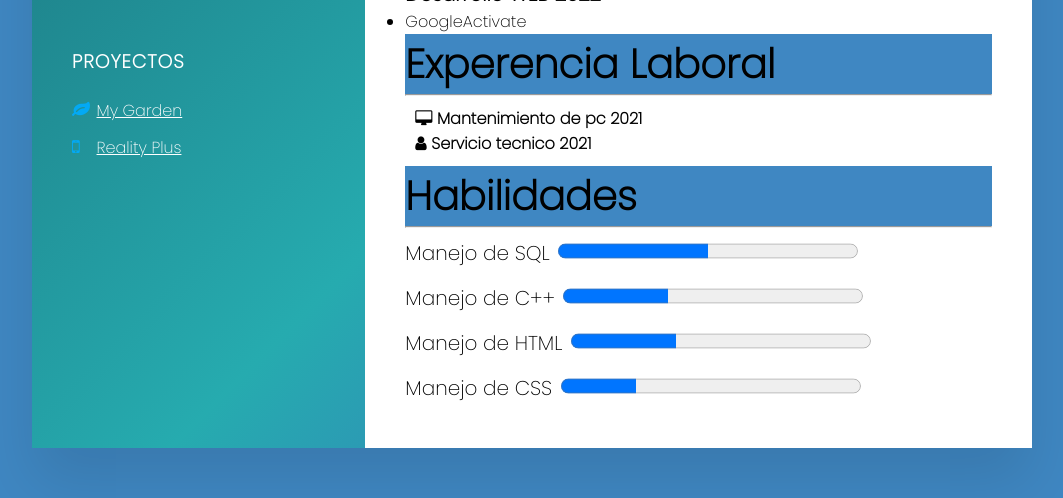
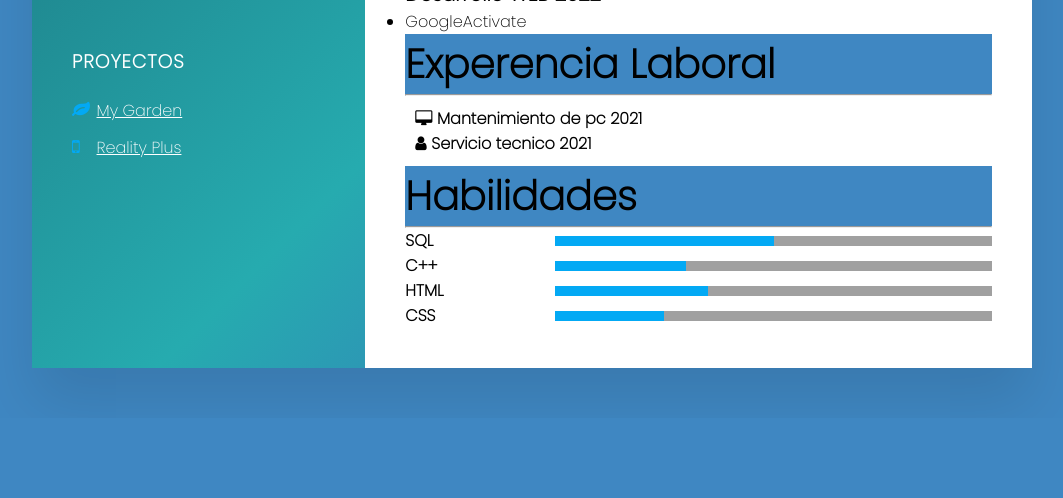
Before and after one commit to RoccoDelgado/RoccoDelgado.github.io, a plain HTML site: page index.html in a window 1280 px wide. Shown: the part 645-1143 px from the top of the page, without its empty margins (108-1171 px from the left). After the commit the page ends 1063 px from the top, so only its background shows below. Drawn offline with Linux system fonts and the light colour scheme.

Commit message:
Add files via upload

```diff
--- a/index.html
+++ b/index.html
@@ -111,22 +111,30 @@
                 <h1 class="titulo">Habilidades</h1>
                 <hr>
                 <div class="habilidades">
-                    <ul>
-                        <label>Manejo de SQL</label>
-                        <progress value="50" max="100"></progress>
-                    </ul>
-                    <ul>
-                        <label>Manejo de C++</label>
-                        <progress value="35" max="100"></progress>
-                    </ul>
-                    <ul>
-                        <label>Manejo de HTML</label>
-                        <progress  value="35" max="100"></progress>
-                    </ul>
-                    <ul>
-                        <label>Manejo de CSS</label>
-                        <progress value="25" max="100"></progress>
-                    </ul>
+                  <div class="box">
+                    <h4>SQL</h4>
+                    <div class="porcentaje">
+                        <div style="width:50%"></div>
+                    </div>
+                  </div>
+                  <div class="box">
+                    <h4>C++</h4>
+                    <div class="porcentaje">
+                        <div style="width:30%"></div>
+                    </div>
+                  </div>
+                  <div class="box">
+                    <h4>HTML</h4>
+                    <div class="porcentaje">
+                        <div style="width:35%"></div>
+                    </div>
+                  </div>
+                  <div class="box">
+                    <h4>CSS</h4>
+                    <div class="porcentaje">
+                        <div style="width:25%"></div>
+                    </div>
+                  </div>
                 </div>
             </section>
         </div>
--- a/styles.css
+++ b/styles.css
@@ -138,7 +138,29 @@ font-weight: bolder;
 padding: 10px;
 
 }
-.habilidades {
-font-size: 30px;
-font-weight: lighter;
+.box h4 {
+    text-transform: uppercase;
+    color:#000000;
+    font-size: 16px;
 }
+.box {
+    position: relative;
+    width:100%;
+    display: grid;
+    grid-template-columns: 150px 1fr;
+    justify-content: center;
+    align-items: center;
+}
+.box .porcentaje {
+    position: relative;
+    width: 100%;
+    height: 10px;
+    background: rgb(160, 160, 160);
+}
+.box .porcentaje div {
+    position: absolute;
+    top:0;
+    left:0;
+    height: 100%;
+    background:#03a9f4;
+}
```
